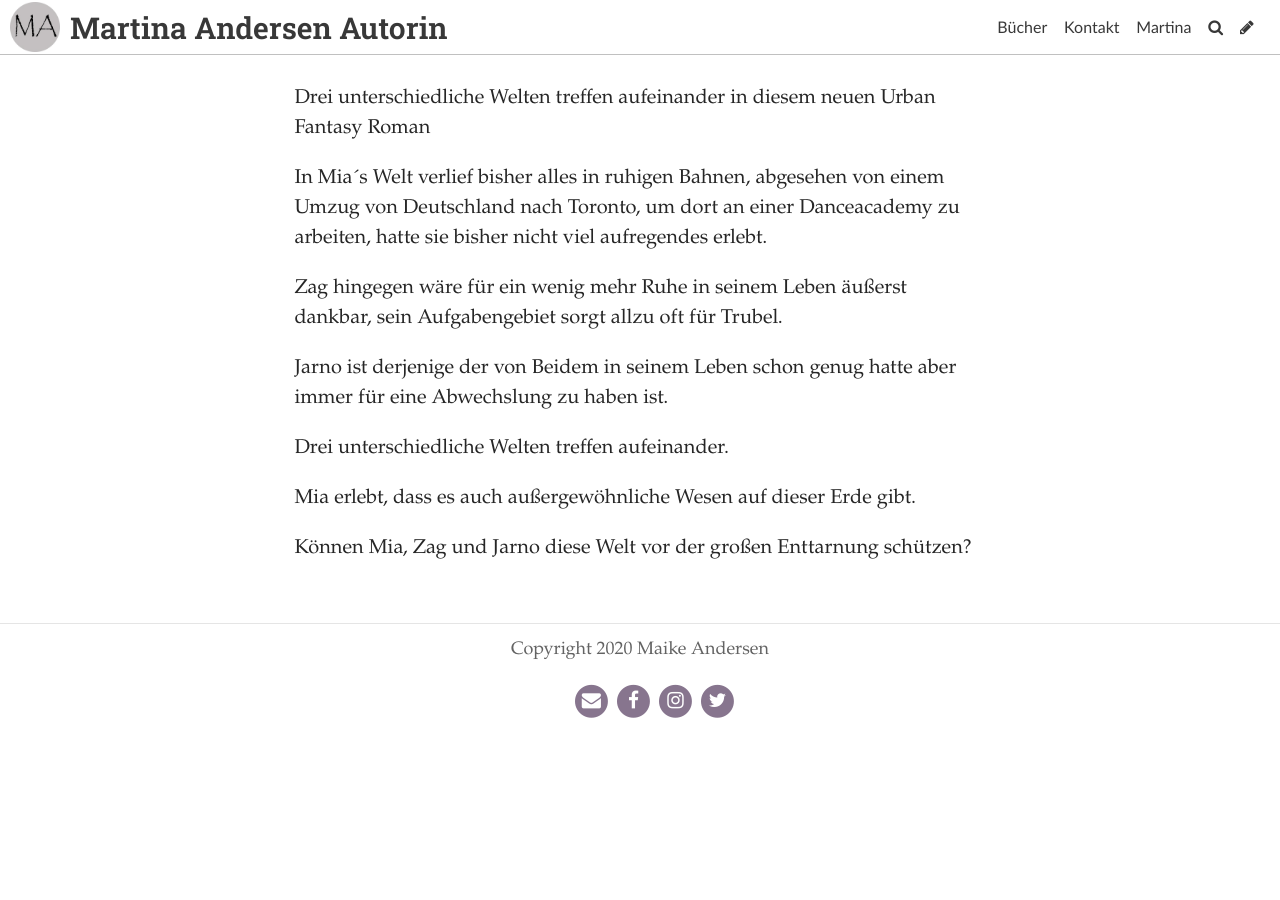
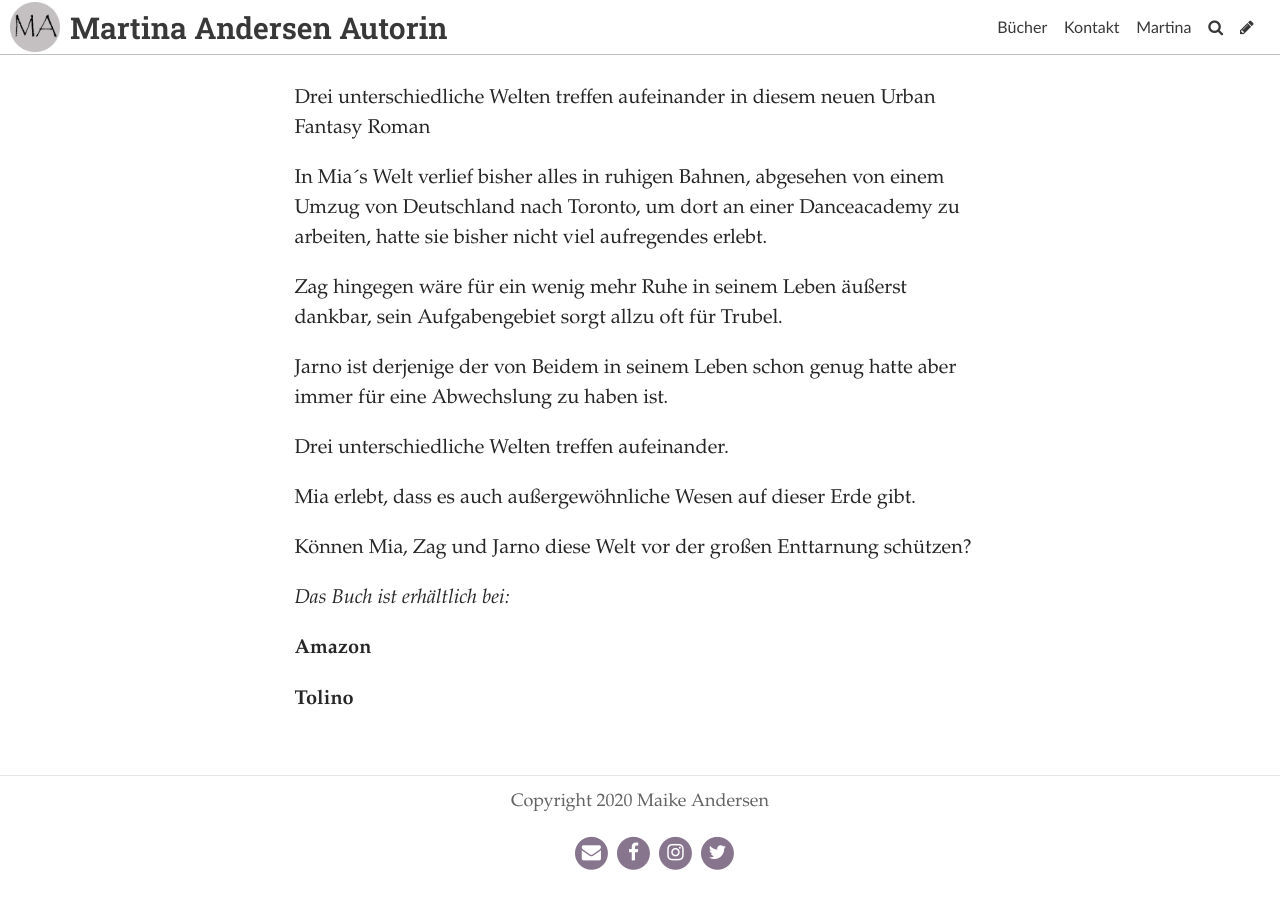
Before and after one commit to maikeandersen/martinaandersenauthor, a Jekyll site: the page built from pages/bücher.md, in a window 1280 px wide and 900 px high, scrolled down 1449 px. Built offline with Jekyll 4.4.1, drawn with Linux system fonts in a browser that asks for light colours; some web fonts are replaced; before the commit the page ends 2197 px from its top, so only the background shows below that.

Commit message:
Update Page “bücher”

```diff
--- a/pages/bücher.md
+++ b/pages/bücher.md
@@ -6,8 +6,6 @@ date: 2020-09-08T12:11:21.830Z
 show: true
 header_feature_image: ../uploads/background.jpg
 ---
-
-
 ### **Das Debut Buch von Autorin Martina Andersen ist jetzt erhältlich!**
 
 ![](../uploads/cover-trial-12.jpg)
@@ -25,3 +23,11 @@ Drei unterschiedliche Welten treffen aufeinander.
 Mia erlebt, dass es auch außergewöhnliche Wesen auf dieser Erde gibt.
 
 Können Mia, Zag und Jarno diese Welt vor der großen Enttarnung schützen?
+
+
+
+*Das Buch ist erhältlich bei:*
+
+**Amazon**
+
+**Tolino**
```
